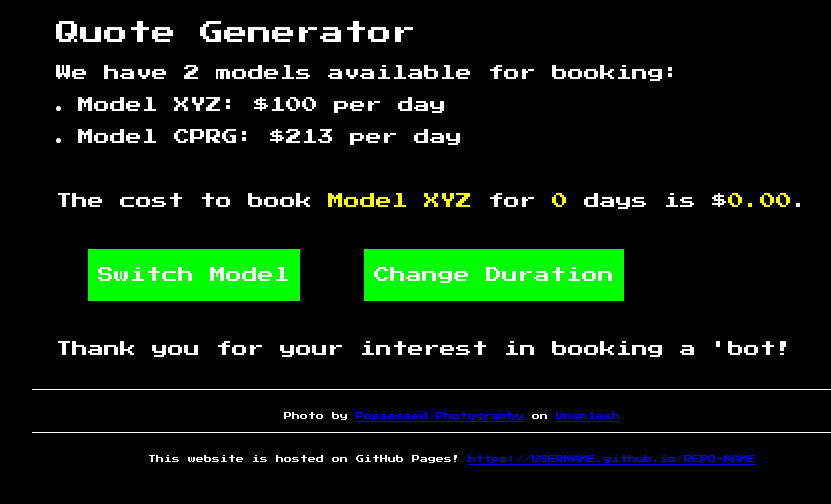
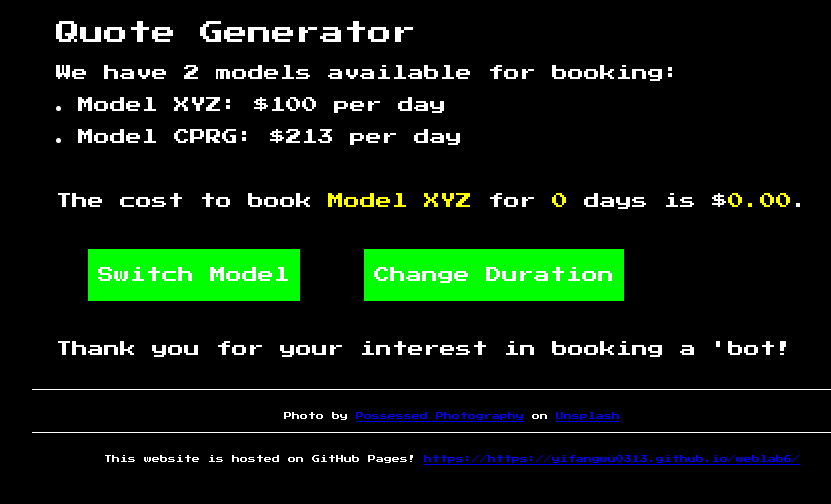
Before and after one commit to yifangwu0313/weblab6, a plain HTML site: page index.html in a window 1280 px wide. Shown: the part 104-608 px from the top of the page, without its empty margins (188-1019 px from the left). Drawn offline with Linux system fonts and the light colour scheme.

Commit message:
Update index.html

```diff
--- a/index.html
+++ b/index.html
@@ -59,7 +59,7 @@
       <p>
         This website is hosted on GitHub Pages!
         <a href="https://USERNAME.github.io/REPO-NAME"
-          >https://USERNAME.github.io/REPO-NAME</a
+          >https://https://yifangwu0313.github.io/weblab6/</a
         >
       </p>
     </footer>
```
